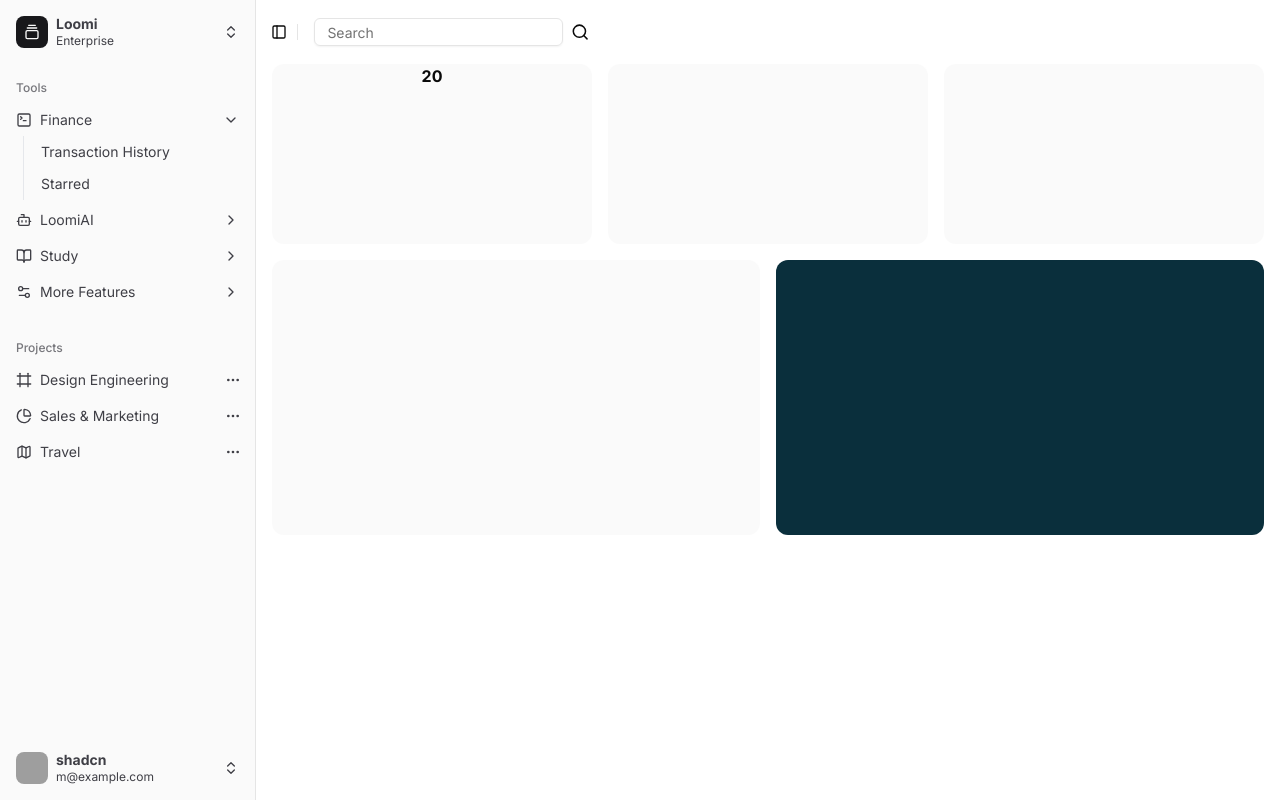
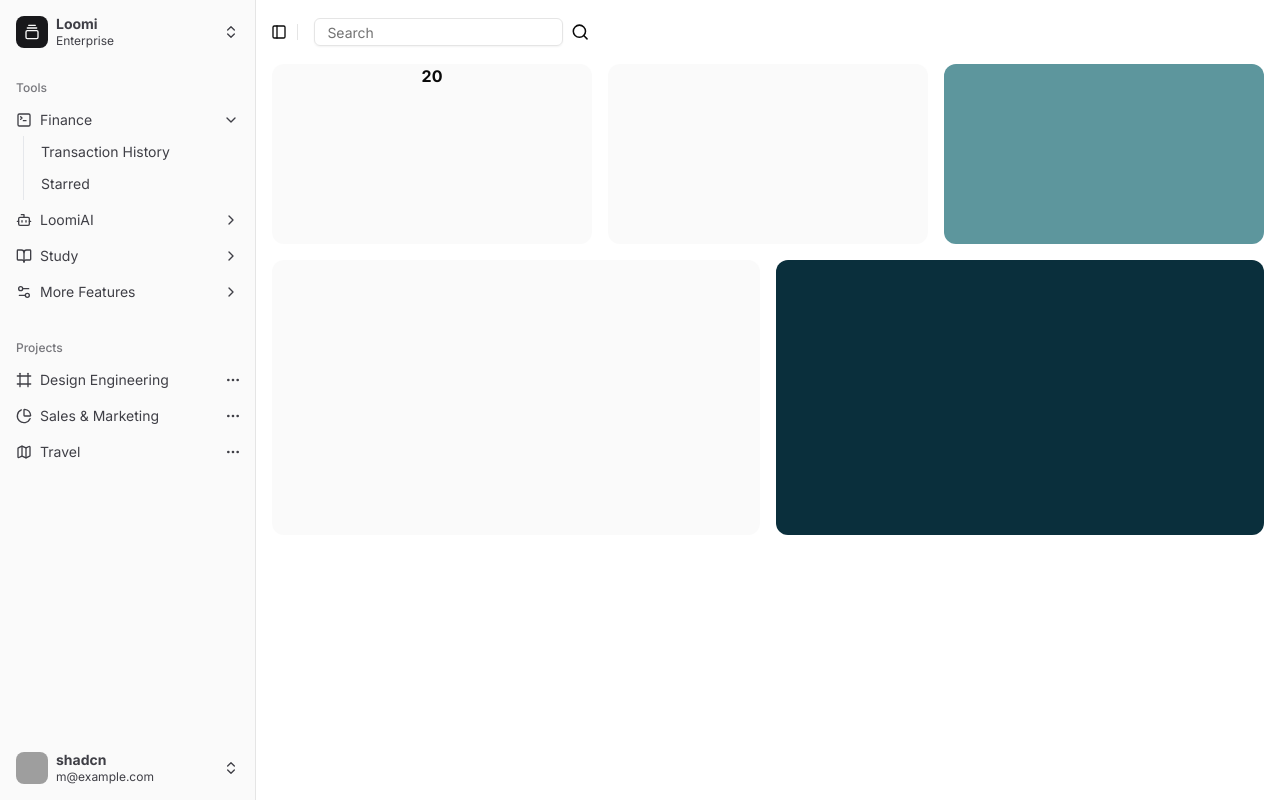
Before and after one commit to Carlthegreatt/Loomi, a Next.js app: page /dashboard in a window 1280 px wide. Built offline with nearby package versions, Linux system fonts and the light colour scheme; grey boxes are pictures that could not be loaded.

Commit message:
Auto-commit page.tsx: 2025-08-24 00:31:55

```diff
--- a/src/app/dashboard/page.tsx
+++ b/src/app/dashboard/page.tsx
@@ -38,7 +38,7 @@ export default function Page() {
               </div>
             </div>
             <div className="aspect-video rounded-xl bg-muted/50" />
-            <div className="aspect-video rounded-xl bg-muted/50" />
+            <div className="aspect-video rounded-xl bg-[#5d969d]" />
           </div>
           <div className="grid auto-rows-min gap-4 md:grid-cols-2">
             <div className="aspect-video flex-auto rounded-xl bg-muted/50 md:min-h-min" />
```
